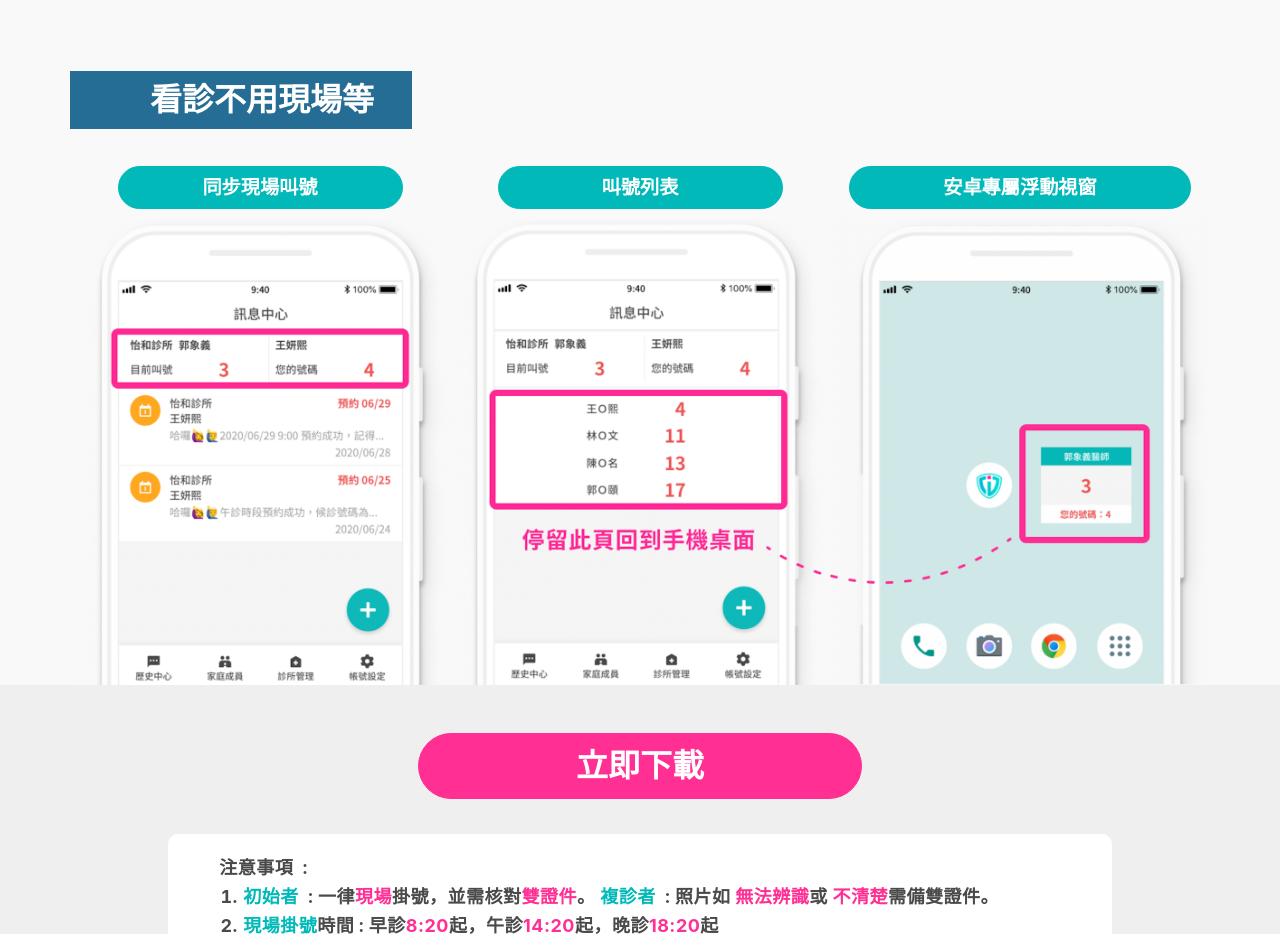
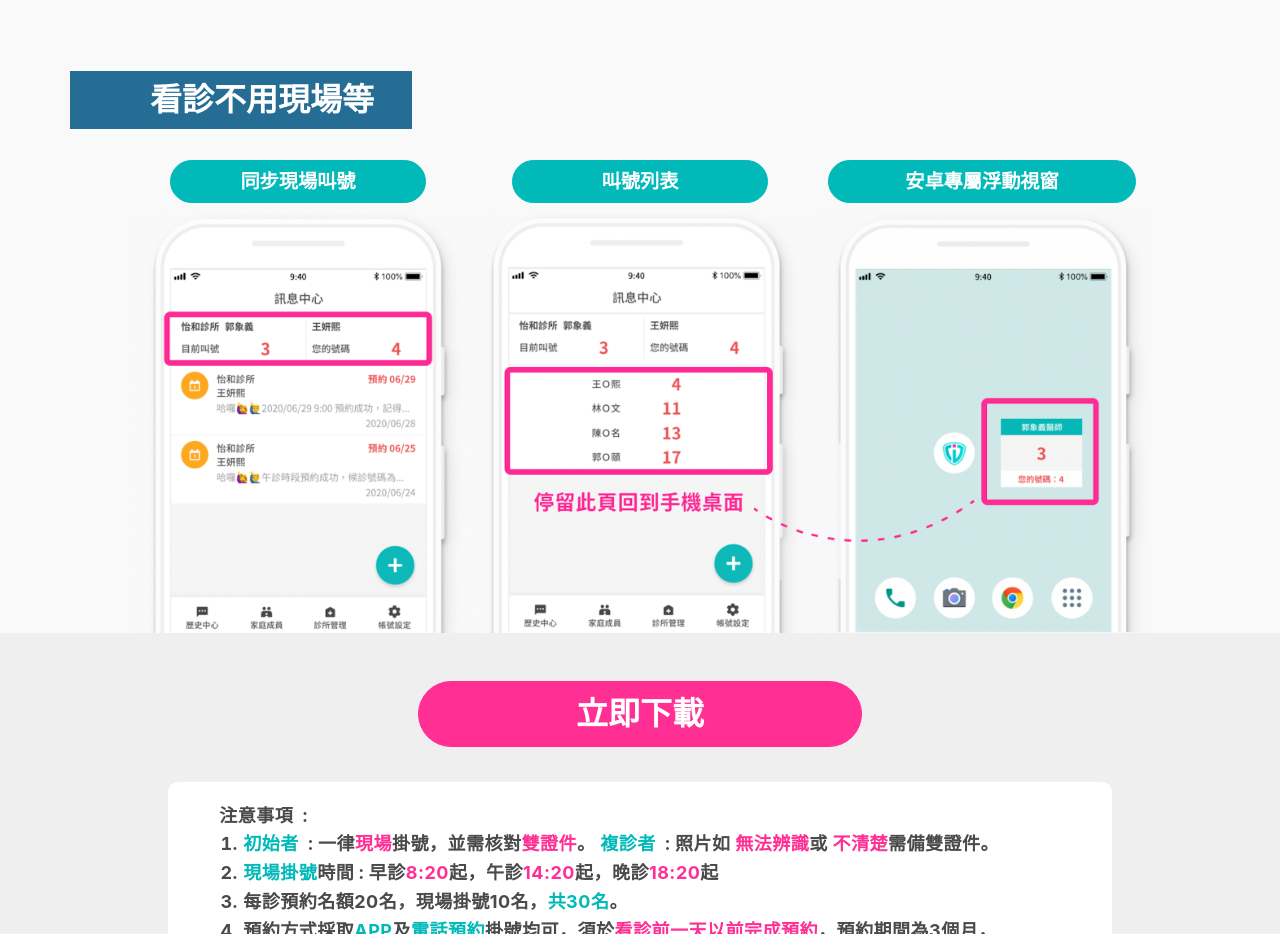
Before and after one commit to leeyang19970916/ClinicReservation, a website: page index.html in a window 1280 px wide. Shown: the part 2700-3634 px from the top of the page. Drawn offline with Linux system fonts and the light colour scheme.

Commit message:
Revert "new"
This reverts commit 5c1db1b2a8884c595fc2600f317b335ba6d6c8fa.

```diff
--- a/style/_custom.scss
+++ b/style/_custom.scss
@@ -261,9 +261,9 @@
         align-items: center;
 
         &.theThreeCard {
-            width: 100%;
+            width: 90%;
             margin: 0 auto;
-            padding-top: 2rem;
+            padding-top: 26px;
 
             @media (max-width:768px) {
                 width: 80%;
```
Also changed, not shown: all.css.
